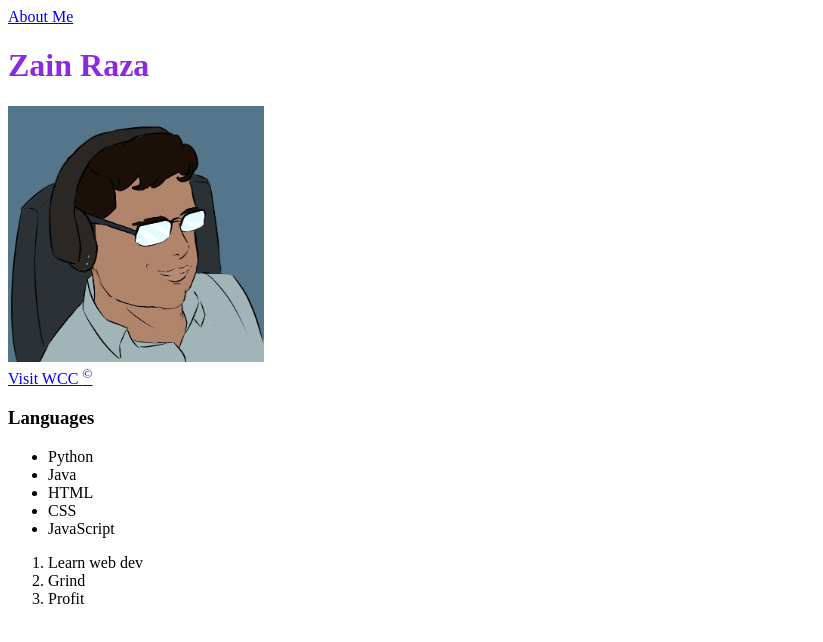
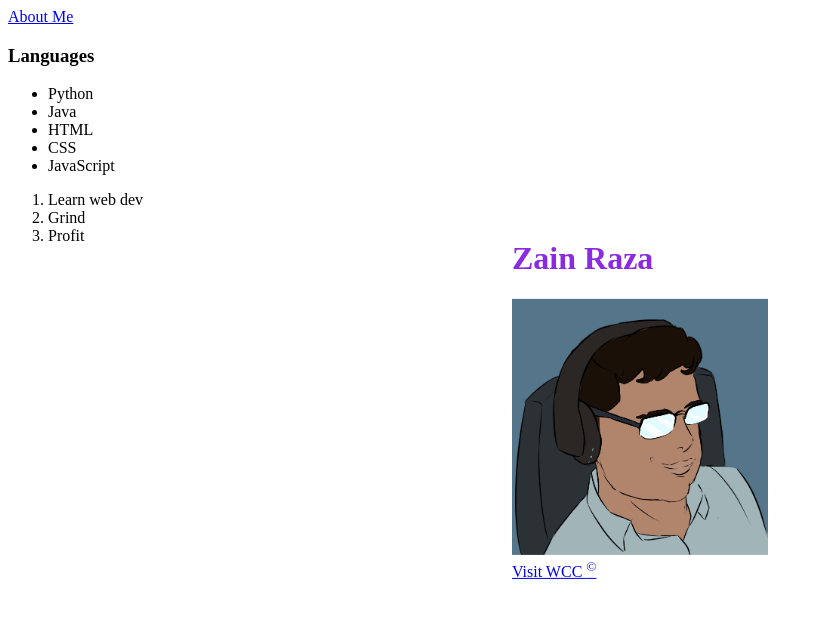
Before and after one commit to zainaraza43/website, a plain HTML site: page index.html in a window 1280 px wide. Shown: the whole page, without its empty margins (0-823 px from the left). Drawn offline with Linux system fonts and the light colour scheme.

Commit message:
i centered a div, we're in the endgame

```diff
--- a/css/styles.css
+++ b/css/styles.css
@@ -1,3 +1,11 @@
+.center {
+  position: absolute;
+  left: 50%;
+  top: 50%;
+  transform: translate(-50%, -50%);
+}
+
 h1 {
   color: blueviolet;
+  width: fit-content;
 }
--- a/index.html
+++ b/index.html
@@ -9,11 +9,13 @@
 </head>
 <body>
     <a href="about.html">About Me</a>
-    <h1>Zain Raza</h1>
-    <img src="/assets/ZainPfp.png" width="256" alt="Picture of Zain">
-    <br>
-    <a href="http://www.windsorcodecamp.com/" target="_blank">Visit WCC <sup>&copy;</sup></a>
-    <br>
+    <div class="center">
+        <h1>Zain Raza</h1>
+        <img src="/assets/ZainPfp.png" width="256" alt="Picture of Zain">
+        <br>
+        <a href="http://www.windsorcodecamp.com/" target="_blank">Visit WCC <sup>&copy;</sup></a>
+        <br>
+    </div>
     <h3>Languages</h3>
     <ul>
         <li>Python</li>
```
